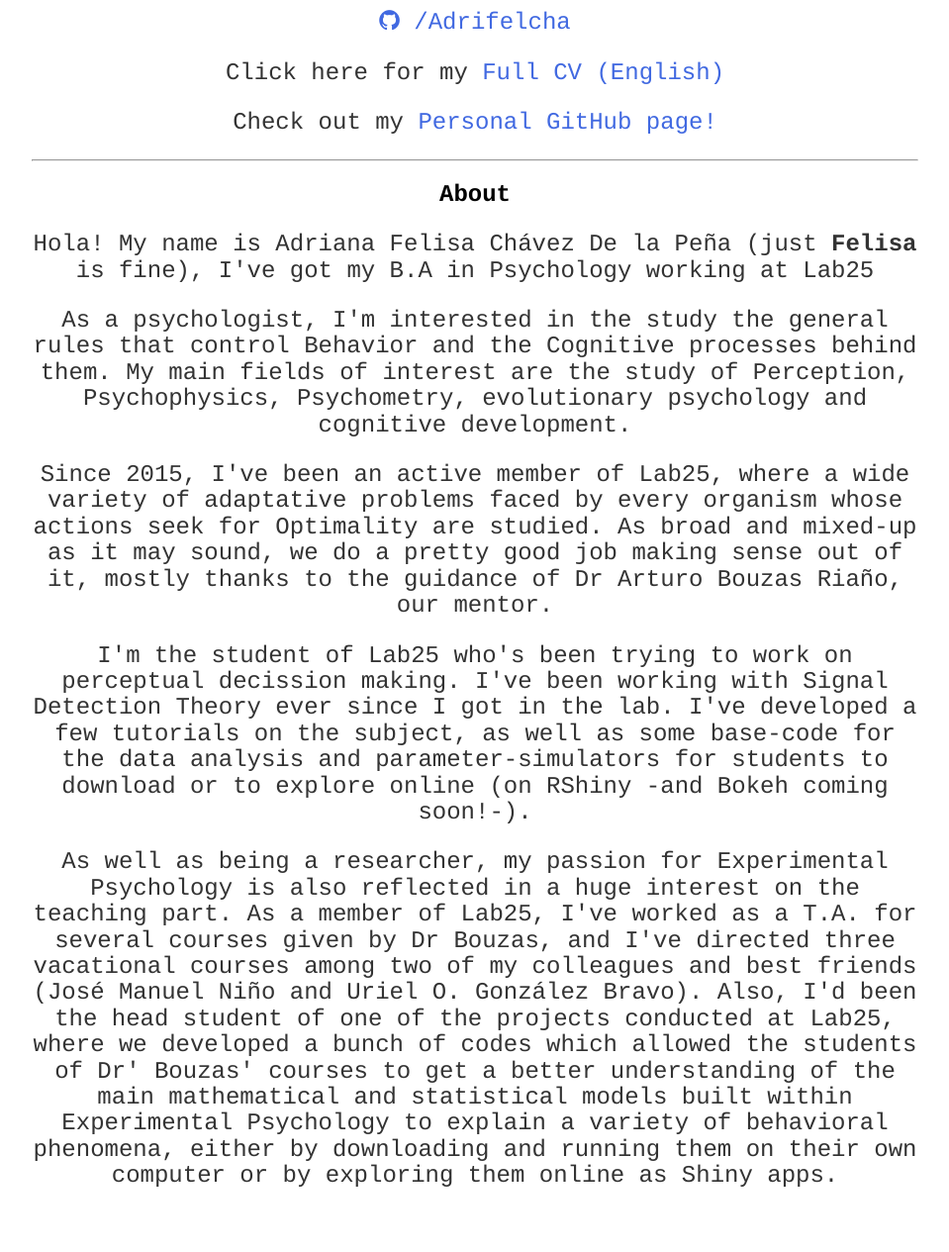
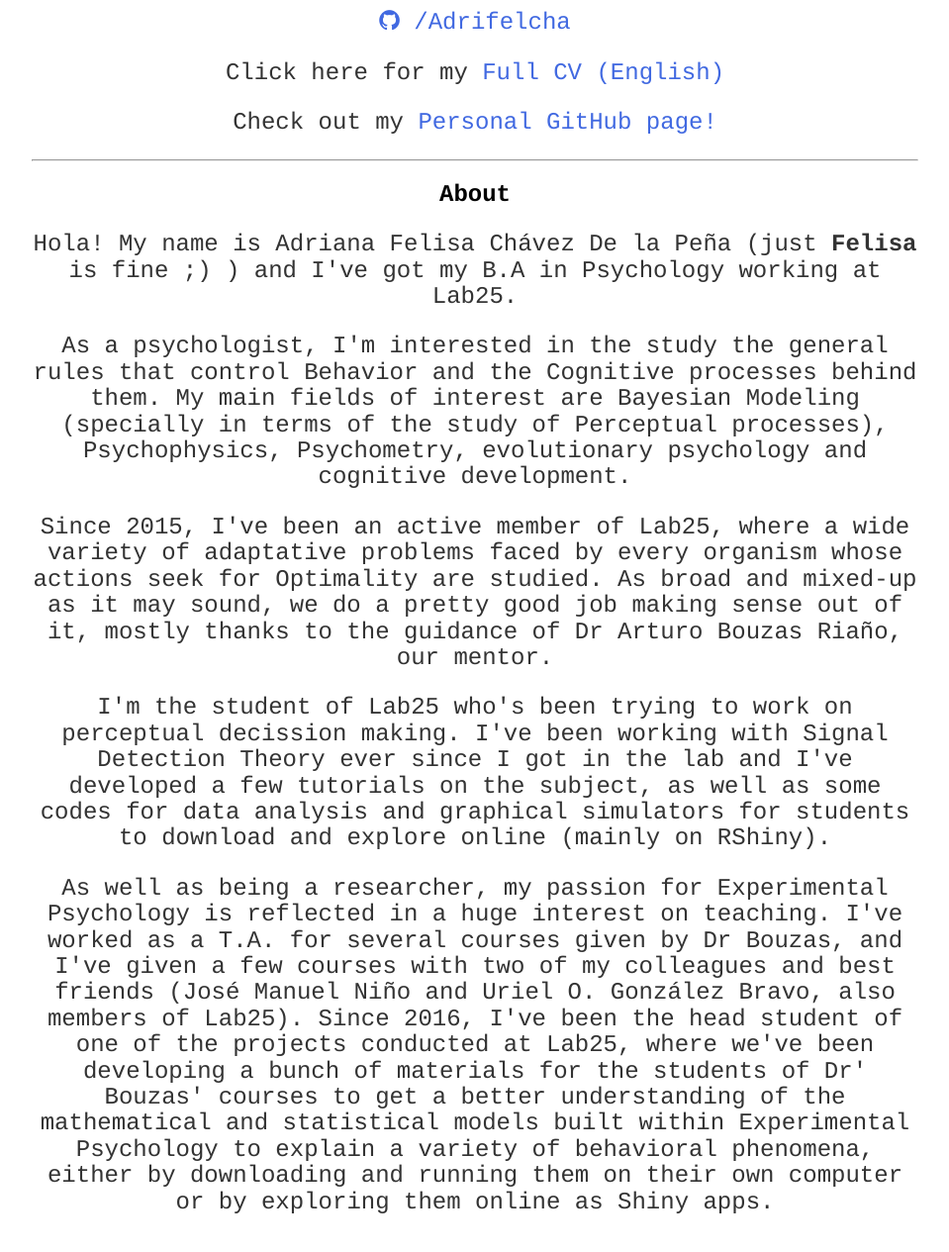
Before and after one commit to BouzasLab25/bouzaslab25.github.io, a Jekyll site: the page built from people/felisa.html, in a window 1280 px wide and 1400 px high, scrolled down 795 px. Shown: the top 1265 px of the window at 99% size, without its empty margins (160-1119 px from the left). Built offline with Jekyll 4.4.1, drawn with Linux system fonts in a browser that asks for light colours.

Commit message:
Update felisa.html

```diff
--- a/people/felisa.html
+++ b/people/felisa.html
@@ -27,12 +27,12 @@ title: Lab25 Felisa
 <hr>
  <h2>About</h2>
 
-<p> Hola! My name is Adriana Felisa Chávez De la Peña (just <b>Felisa</b> is fine), I've got my B.A in Psychology working at Lab25</p>
+<p> Hola! My name is Adriana Felisa Chávez De la Peña (just <b>Felisa</b> is fine ;) ) and I've got my B.A in Psychology working at Lab25.</p>
 
-<p>As a psychologist, I'm interested in the study the general rules that control Behavior and the Cognitive processes behind them. My main fields of interest are the study of Perception, Psychophysics, Psychometry, evolutionary psychology and cognitive development. </p>
+<p>As a psychologist, I'm interested in the study the general rules that control Behavior and the Cognitive processes behind them. My main fields of interest are Bayesian Modeling (specially in terms of the study of Perceptual processes), Psychophysics, Psychometry, evolutionary psychology and cognitive development. </p>
 
 <p>Since 2015, I've been an active member of Lab25, where a wide variety of adaptative problems faced by every organism whose actions seek for Optimality are studied. As broad and mixed-up as it may sound, we do a pretty good job making sense out of it, mostly thanks to the guidance of Dr Arturo Bouzas Riaño, our mentor.</p>
 
-<p>I'm the student of Lab25 who's been trying to work on perceptual decission making. I've been working with Signal Detection Theory ever since I got in the lab. I've developed a few tutorials on the subject, as well as some base-code for the data analysis and parameter-simulators for students to download or to explore online (on RShiny -and Bokeh coming soon!-).</p>
+<p>I'm the student of Lab25 who's been trying to work on perceptual decission making. I've been working with Signal Detection Theory ever since I got in the lab and I've developed a few tutorials on the subject, as well as some codes for data analysis and graphical simulators for students to download and explore online (mainly on RShiny).</p>
 
-<p>As well as being a researcher, my passion for Experimental Psychology is also reflected in a huge interest on the teaching part. As a member of Lab25, I've worked as a T.A. for several courses given by Dr Bouzas, and I've directed three vacational courses among two of my colleagues and best friends (José Manuel Niño and Uriel O. González Bravo). Also, I'd been the head student of one of the projects conducted at Lab25, where we developed a bunch of codes which allowed the students of Dr' Bouzas' courses to get a better understanding of the main mathematical and statistical models built within Experimental Psychology to explain a variety of behavioral phenomena, either by downloading and running them on their own computer or by exploring them online as Shiny apps.</p>
+<p>As well as being a researcher, my passion for Experimental Psychology is reflected in a huge interest on teaching. I've worked as a T.A. for several courses given by Dr Bouzas, and I've given a few courses with two of my colleagues and best friends (José Manuel Niño and Uriel O. González Bravo, also members of Lab25). Since 2016, I've been the head student of one of the projects conducted at Lab25, where we've been developing a bunch of materials for the students of Dr' Bouzas' courses to get a better understanding of the mathematical and statistical models built within Experimental Psychology to explain a variety of behavioral phenomena, either by downloading and running them on their own computer or by exploring them online as Shiny apps.</p>
```
